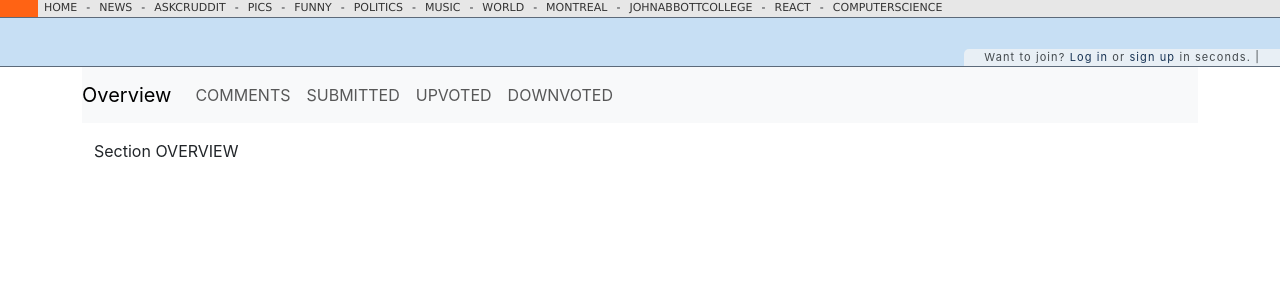
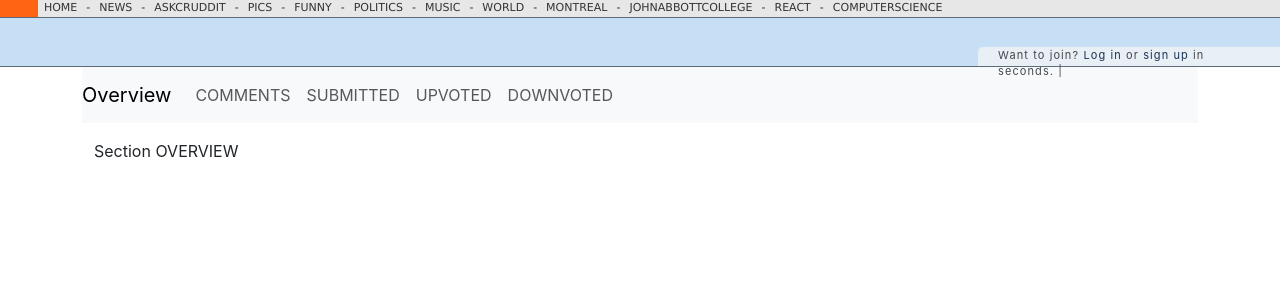
Before and after one commit to nwpelletier/web-development2-final, a React (Create React App) app in the folder PracticeApisToRelax/client/: page /userPage in a window 1280 px wide. Shown: the top 300 px of the page. Built offline with nearby package versions, Linux system fonts and the light colour scheme.

Commit message:
Login works better
The panel with "login or signup" displays "welcome username", format looks nicer.  It also refreshes the page, so it updates it.

```diff
--- a/PracticeApisToRelax/client/src/App.css
+++ b/PracticeApisToRelax/client/src/App.css
@@ -54,6 +54,8 @@ RIGHTNAV
   position: absolute;
   bottom: 0px;
   right: 0px;
+  width: 302px;
+  height:19px;
   background-color: rgb(232, 239, 245);
   border-top-left-radius: 5px;
   color: rgb(67, 73, 77);
--- a/PracticeApisToRelax/client/src/components/Modal/Login.js
+++ b/PracticeApisToRelax/client/src/components/Modal/Login.js
@@ -7,10 +7,13 @@ import { useEffect, useState, useContext } from 'react';
 import axios from 'axios'; // Import axios and other necessary dependencies
 import { Formik, Form, Field, ErrorMessage } from 'formik';
 import * as Yup from 'yup';
+// import { useNavigate } from "react-router-dom";
 import { AuthContext, UsernameContext, UserRoleContext } from '../../App';
 
 // Login form & ability to setModalContent
 function Login({ setModalContent, closeModal }) {
+
+  // let navigate = useNavigate();
 
   axios.defaults.withCredentials = true;
   const [isAuth, setIsAuth] = useContext(AuthContext);
@@ -32,7 +35,6 @@ function Login({ setModalContent, closeModal }) {
   const login = (data) => {
     axios.post(`http://localhost:8080/api/users/login`, data)
       .then((response) => {
-        // console.log(response)
         if (response.data.auth === true) {
           setIsAuth(response.data.auth);
           setUsername(response.data.username)
@@ -41,6 +43,7 @@ function Login({ setModalContent, closeModal }) {
           localStorage.setItem('username', response.data.username);
           localStorage.setItem('userRole', response.data.role);
           closeModal();
+          window.location.reload();
         } else {
           console.log("Login failed: Not authenticated.")
         }
--- a/PracticeApisToRelax/client/src/components/Navbar/LowerHalf.js
+++ b/PracticeApisToRelax/client/src/components/Navbar/LowerHalf.js
@@ -6,10 +6,8 @@ function LowerHalf() {
   const [isAuthenticated, setIsAuthenticated] = useState(false);
 
   useEffect(() => {
-    // Check for the presence of a JWT token in local storage
     const token = localStorage.getItem('token');
     if (token) {
-      // Token found, consider the user authenticated
       setIsAuthenticated(true);
     }
   }, []);
```
